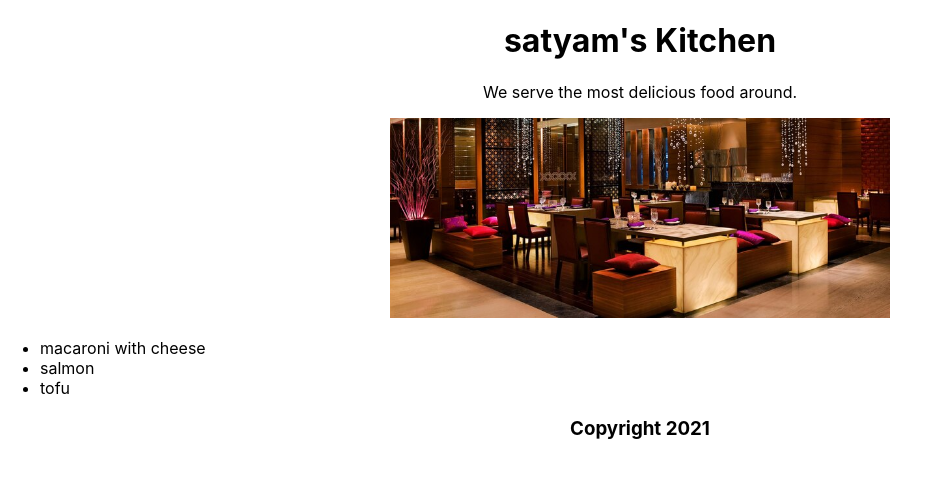
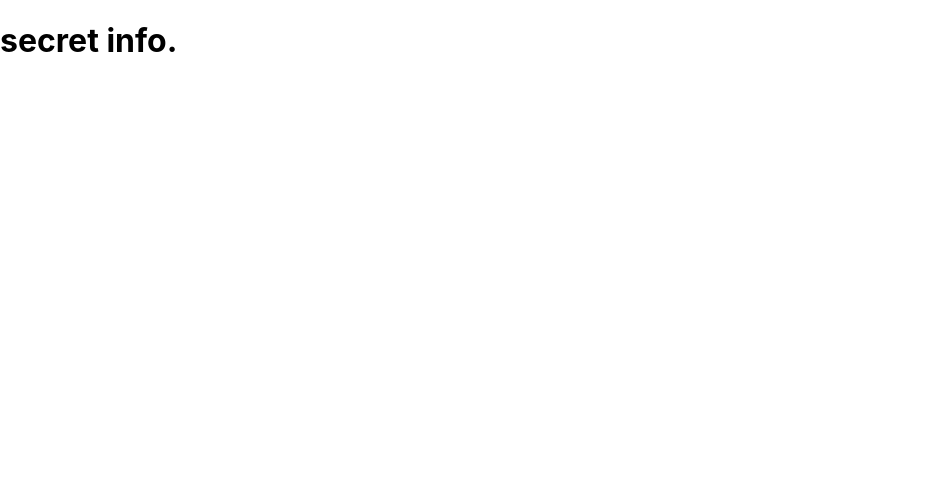
Before and after one commit to SatYu26/Learning-React, a React (Create React App) app: page / in a window 1280 px wide. Shown: the top 478 px of the page, without its empty margins (0-952 px from the left). Built offline with nearby package versions, Linux system fonts and the light colour scheme.

Commit message:
Conditional rendering

```diff
--- a/src/App.js
+++ b/src/App.js
@@ -1,49 +1,16 @@
 import "./App.css";
 import React from "react";
-import restaurant from "./restaurant.jpg";
 
-function Header(props) {
-  return (
-    <header>
-      <h1>{props.name}'s Kitchen</h1>
-    </header>
-  );
+function SecretComponent() {
+  return <h1>secret info.</h1>;
 }
 
-function Main(props) {
-  return (
-    <section>
-      <p>We serve the most {props.adjective} food around.</p>
-      <img src={restaurant} height={200} alt="restaurant" />
-      <ul style={{ textAlign: "left" }}>
-        {props.dishes.map((dish) => (
-          <li key={dish.id}>{dish.title}</li>
-        ))}
-      </ul>
-    </section>
-  );
+function RegularComponent() {
+  return <h1>Regular info.</h1>;
 }
 
-function Footer({ year }) {
-  return (
-    <footer>
-      <h3>Copyright {year}</h3>
-    </footer>
-  );
-}
-
-const dishes = ["macaroni with cheese", "salmon", "tofu"];
-
-const dishObjects = dishes.map((dish, i) => ({ id: i, title: dish }));
-
-function App() {
-  return (
-    <div className="App">
-      <Header name="satyam" />
-      <Main adjective="delicious" dishes={dishObjects} />
-      <Footer year={new Date().getFullYear()} />
-    </div>
-  );
+function App(props) {
+  return <>{props.auth ? <SecretComponent /> : <RegularComponent />}</>;
 }
 
 export default App;
--- a/src/index.js
+++ b/src/index.js
@@ -4,12 +4,7 @@ import "./index.css";
 import App from "./App";
 import reportWebVitals from "./reportWebVitals";
 
-ReactDOM.render(
-  <React.StrictMode>
-    <App />
-  </React.StrictMode>,
-  document.getElementById("root")
-);
+ReactDOM.render(<App auth={true} />, document.getElementById("root"));
 
 // If you want to start measuring performance in your app, pass a function
 // to log results (for example: reportWebVitals(console.log))
```
